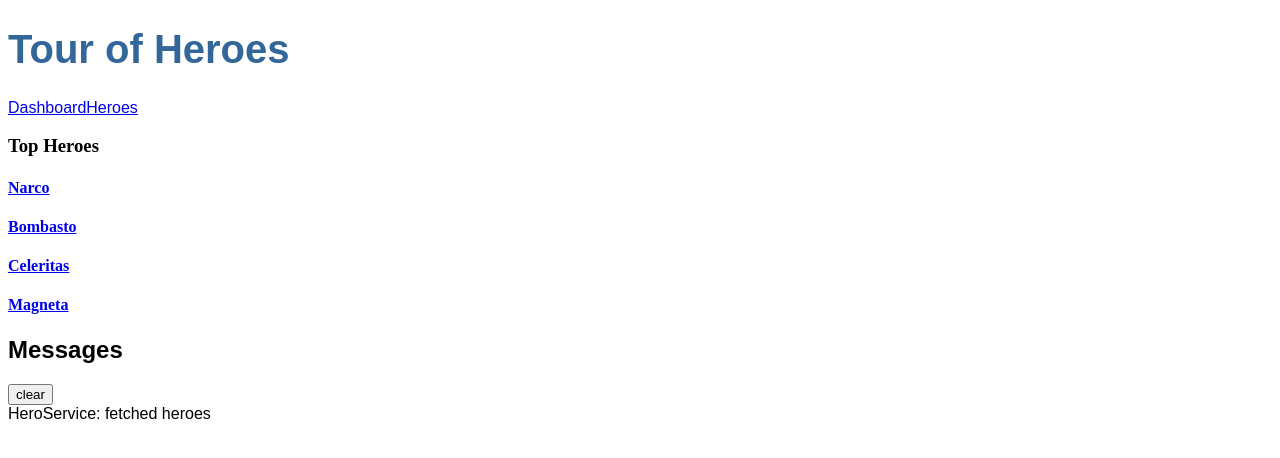
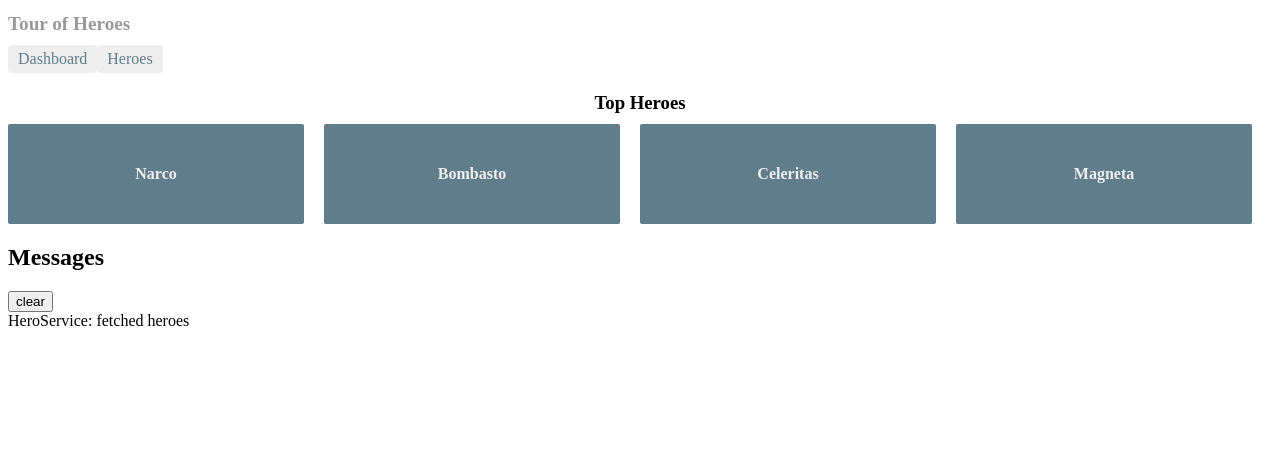
Before and after one commit to meltedspork/MEAN-playground, an Angular app in the folder angular-tour-of-heroes/: page /dashboard in a window 1280 px wide. Shown: the top 458 px of the page. Built offline with nearby package versions, Linux system fonts and the light colour scheme.

Commit message:
update styles

```diff
--- a/angular-tour-of-heroes/src/app/app.component.css
+++ b/angular-tour-of-heroes/src/app/app.component.css
@@ -1,22 +1,29 @@
-/* Application-wide Styles */
+/* AppComponent's private CSS styles */
 h1 {
-  color: #369;
-  font-family: Arial, Helvetica, sans-serif;
-  font-size: 250%;
+  font-size: 1.2em;
+  color: #999;
+  margin-bottom: 0;
 }
-h2, h3 {
-  color: #444;
-  font-family: Arial, Helvetica, sans-serif;
-  font-weight: lighter;
+h2 {
+  font-size: 2em;
+  margin-top: 0;
+  padding-top: 0;
 }
-body {
-  margin: 2em;
+nav a {
+  padding: 5px 10px;
+  text-decoration: none;
+  margin-top: 10px;
+  display: inline-block;
+  background-color: #eee;
+  border-radius: 4px;
 }
-body, input[text], button {
-  color: #888;
-  font-family: Cambria, Georgia;
+nav a:visited, a:link {
+  color: #607D8B;
 }
-/* everywhere else */
-* {
-  font-family: Arial, Helvetica, sans-serif;
+nav a:hover {
+  color: #039be5;
+  background-color: #CFD8DC;
 }
+nav a.active {
+  color: #039be5;
+}
--- a/angular-tour-of-heroes/src/app/dashboard/dashboard.component.css
+++ b/angular-tour-of-heroes/src/app/dashboard/dashboard.component.css
@@ -0,0 +1,62 @@
+/* DashboardComponent's private CSS styles */
+[class*='col-'] {
+  float: left;
+  padding-right: 20px;
+  padding-bottom: 20px;
+}
+[class*='col-']:last-of-type {
+  padding-right: 0;
+}
+a {
+  text-decoration: none;
+}
+*, *:after, *:before {
+  -webkit-box-sizing: border-box;
+  -moz-box-sizing: border-box;
+  box-sizing: border-box;
+}
+h3 {
+  text-align: center; margin-bottom: 0;
+}
+h4 {
+  position: relative;
+}
+.grid {
+  margin: 0;
+}
+.col-1-4 {
+  width: 25%;
+}
+.module {
+  padding: 20px;
+  text-align: center;
+  color: #eee;
+  max-height: 120px;
+  min-width: 120px;
+  background-color: #607D8B;
+  border-radius: 2px;
+}
+.module:hover {
+  background-color: #EEE;
+  cursor: pointer;
+  color: #607d8b;
+}
+.grid-pad {
+  padding: 10px 0;
+}
+.grid-pad > [class*='col-']:last-of-type {
+  padding-right: 20px;
+}
+@media (max-width: 600px) {
+  .module {
+    font-size: 10px;
+    max-height: 75px; }
+}
+@media (max-width: 1024px) {
+  .grid {
+    margin: 0;
+  }
+  .module {
+    min-width: 60px;
+  }
+}
--- a/angular-tour-of-heroes/src/app/hero-detail/hero-detail.component.css
+++ b/angular-tour-of-heroes/src/app/hero-detail/hero-detail.component.css
@@ -0,0 +1,30 @@
+/* HeroDetailComponent's private CSS styles */
+label {
+  display: inline-block;
+  width: 3em;
+  margin: .5em 0;
+  color: #607D8B;
+  font-weight: bold;
+}
+input {
+  height: 2em;
+  font-size: 1em;
+  padding-left: .4em;
+}
+button {
+  margin-top: 20px;
+  font-family: Arial;
+  background-color: #eee;
+  border: none;
+  padding: 5px 10px;
+  border-radius: 4px;
+  cursor: pointer; cursor: hand;
+}
+button:hover {
+  background-color: #cfd8dc;
+}
+button:disabled {
+  background-color: #eee;
+  color: #ccc;
+  cursor: auto;
+}
--- a/angular-tour-of-heroes/src/app/heroes/heroes.component.css
+++ b/angular-tour-of-heroes/src/app/heroes/heroes.component.css
@@ -1,8 +1,4 @@
 /* HeroesComponent's private CSS styles */
-.selected {
-  background-color: #CFD8DC !important;
-  color: white;
-}
 .heroes {
   margin: 0 0 2em 0;
   list-style-type: none;
@@ -10,28 +6,33 @@
   width: 15em;
 }
 .heroes li {
+  position: relative;
   cursor: pointer;
-  position: relative;
-  left: 0;
   background-color: #EEE;
   margin: .5em;
   padding: .3em 0;
   height: 1.6em;
   border-radius: 4px;
 }
-.heroes li.selected:hover {
-  background-color: #BBD8DC !important;
-  color: white;
-}
+
 .heroes li:hover {
   color: #607D8B;
   background-color: #DDD;
   left: .1em;
 }
-.heroes .text {
+
+.heroes a {
+  color: #888;
+  text-decoration: none;
   position: relative;
-  top: -3px;
+  display: block;
+  width: 250px;
 }
+
+.heroes a:hover {
+  color:#607D8B;
+}
+
 .heroes .badge {
   display: inline-block;
   font-size: small;
@@ -43,6 +44,8 @@
   left: -1px;
   top: -4px;
   height: 1.8em;
+  min-width: 16px;
+  text-align: right;
   margin-right: .8em;
   border-radius: 4px 0 0 4px;
 }
```
